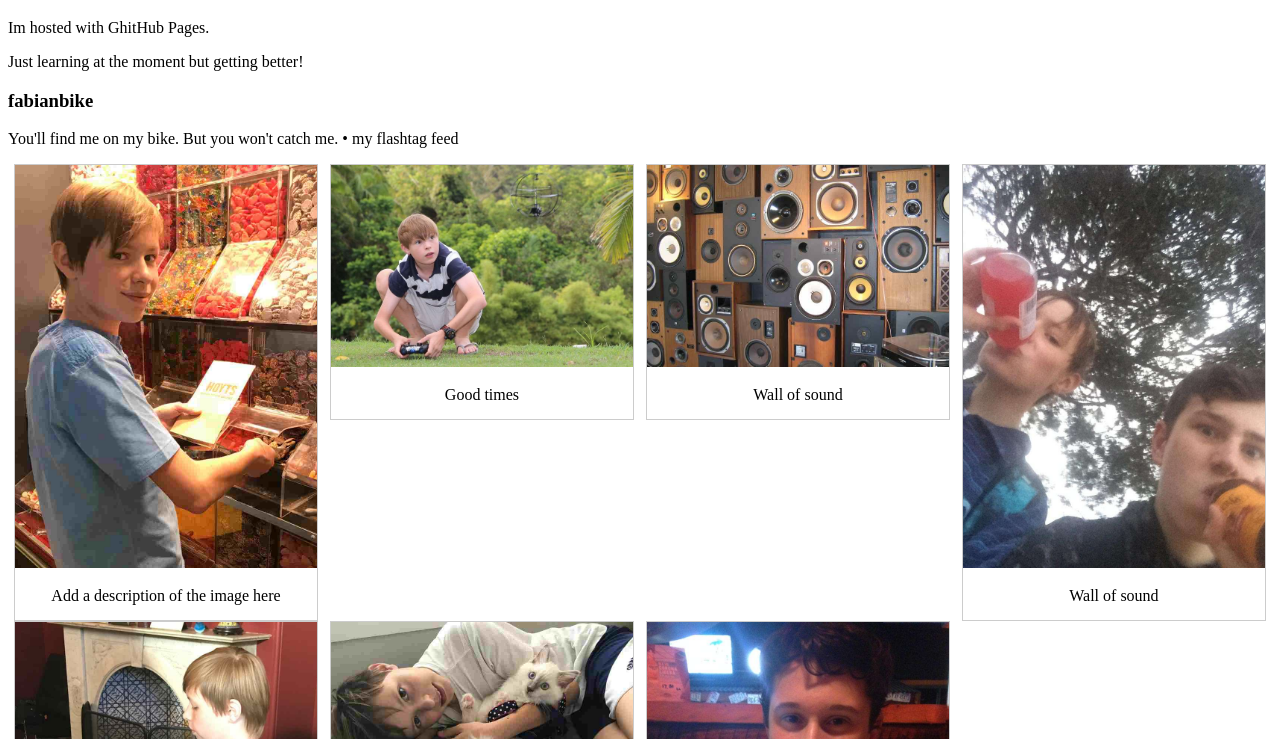
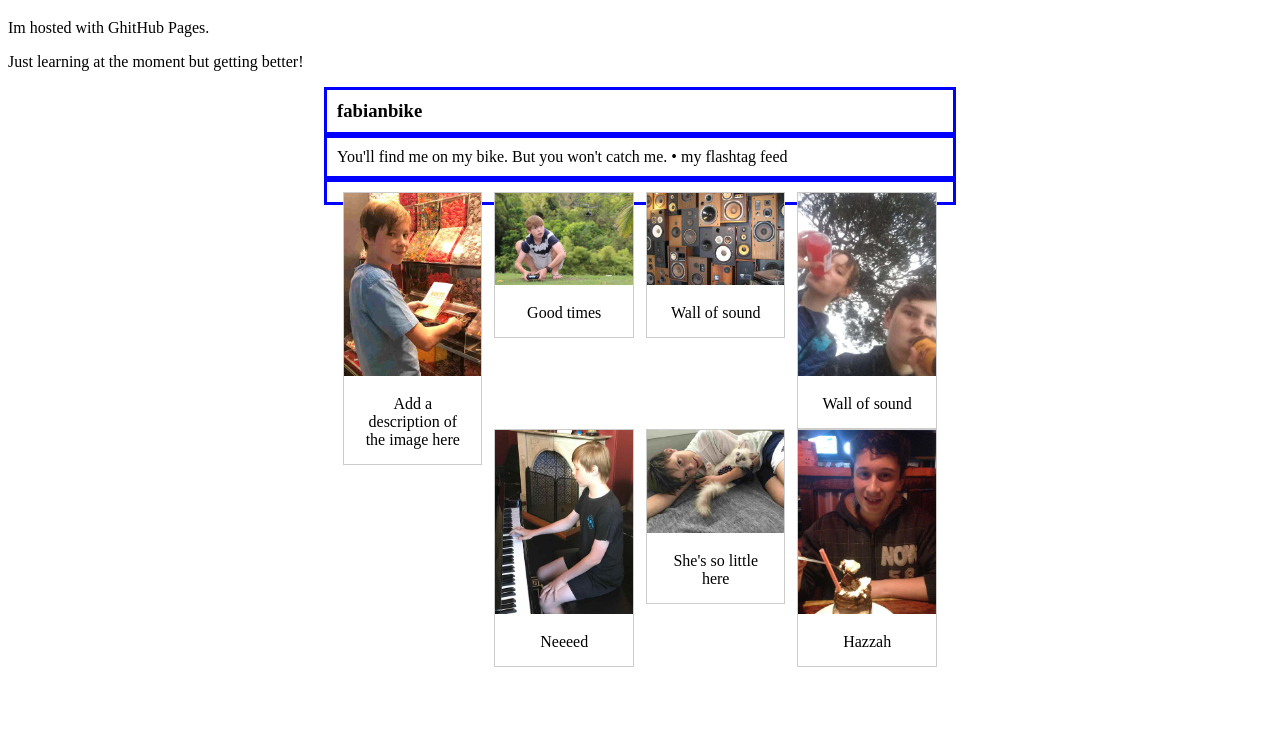
Before and after one commit to fabianbike/fabianbike.github.io, a plain HTML site: page index.html in a window 1280 px wide. Shown: the part 61-800 px from the top of the page. Drawn offline with Linux system fonts and the light colour scheme.

Commit message:
omg someone teach me css

```diff
--- a/index.html
+++ b/index.html
@@ -1,69 +1,22 @@
 <!DOCTYPE html>
 <html>
     <head>
-        <style>
-        div.gallery {
-          border: 1px solid #ccc;
-        }
-
-        div.gallery:hover {
-          border: 1px solid #777;
-        }
-
-        div.gallery img {
-          width: 100%;
-          height: auto;
-        }
-
-        div.desc {
-          padding: 15px;
-          text-align: center;
-        }
-
-        * {
-          box-sizing: border-box;
-        }
-
-        .responsive {
-          padding: 0 6px;
-          float: left;
-          width: 24.99999%;
-        }
-
-        @media only screen and (max-width: 700px) {
-          .responsive {
-            width: 49.99999%;
-            margin: 6px 0;
-          }
-        }
-
-        @media only screen and (max-width: 500px) {
-          .responsive {
-            width: 100%;
-          }
-        }
-
-        .clearfix:after {
-          content: "";
-          display: table;
-          clear: both;
-        }
-        </style>
+        <link rel="stylesheet" href="stylish.css">
     </head>
 <body>
 <h1>Hello World</h1>
 <p>Im hosted with GhitHub Pages.</p>
 <p>Just learning at the moment but getting better!</p>
 
-<h3>fabianbike</h3>
-<p>You'll find me on my bike. But you won't catch me. • my flashtag feed</p>
+<h3 class="center">fabianbike</h3>
+<p class="center"> You'll find me on my bike. But you won't catch me. • my flashtag feed</p>
+<div class = "center">
     <div class="responsive">
         <div class="gallery">
         <a target="_blank" href="pics/movies.jpg">
             <img src="pics/movies.jpg" alt="Black Widow" width="600" height="400">
         </a>
         <div class="desc">Add a description of the image here</div>
-    </div>
         </div>
     </div>
     <div class="responsive">
@@ -74,14 +27,12 @@
         <div class="desc">Good times</div>
         </div>
     </div>
-</div>
     <div class="responsive">
         <div class="gallery">
         <a target="_blank" href="pics/audiophile.jpg">
             <img src="pics/audiophile.jpg" alt="Wall of sound" width="600" height="400">
         </a>
         <div class="desc">Wall of sound</div>
-    </div>
         </div>
     </div>
     <div class="responsive">
@@ -92,14 +43,12 @@
         <div class="desc">Wall of sound</div>
         </div>
     </div>
-</div>
     <div class="responsive">
         <div class="gallery">
         <a target="_blank" href="pics/pianoman.jpg">
             <img src="pics/pianoman.jpg" alt="me and h at the park" width="600" height="400">
         </a>
         <div class="desc">Neeeed</div>
-    </div>
         </div>
     </div>
     <div class="responsive">
@@ -110,7 +59,6 @@
         <div class="desc">She's so little here</div>
         </div>
     </div>
-</div>
     <div class="responsive">
         <div class="gallery">
         <a target="_blank" href="pics/harry.jpg">
@@ -119,5 +67,8 @@
         <div class="desc">Hazzah</div>
         </div>
     </div>
+</div>
+
+
 </body>
 </html>
--- /dev/null
+++ b/stylish.css
@@ -0,0 +1,53 @@
+div.gallery {
+    border: 1px solid #ccc;
+  }
+
+  div.gallery:hover {
+    border: 1px solid #777;
+  }
+
+  div.gallery img {
+    width: 100%;
+    height: auto;
+  }
+
+  div.desc {
+    padding: 15px;
+    text-align: center;
+  }
+
+  * {
+    box-sizing: border-box;
+  }
+
+  .responsive {
+    padding: 0 6px;
+    float: left;
+    width: 24.99999%;
+  }
+
+  @media only screen and (max-width: 700px) {
+    .responsive {
+      width: 49.99999%;
+      margin: 6px 0;
+    }
+  }
+
+  @media only screen and (max-width: 500px) {
+    .responsive {
+      width: 100%;
+    }
+  }
+
+  .clearfix:after {
+    content: "";
+    display: table;
+    clear: both;
+  }
+  .center {
+      margin: auto;
+      width: 50%;
+      height:auto;
+      border: 3px solid blue;
+      padding: 10px;
+  }
```
Lines whose indentation alone changed are shown as unchanged.
